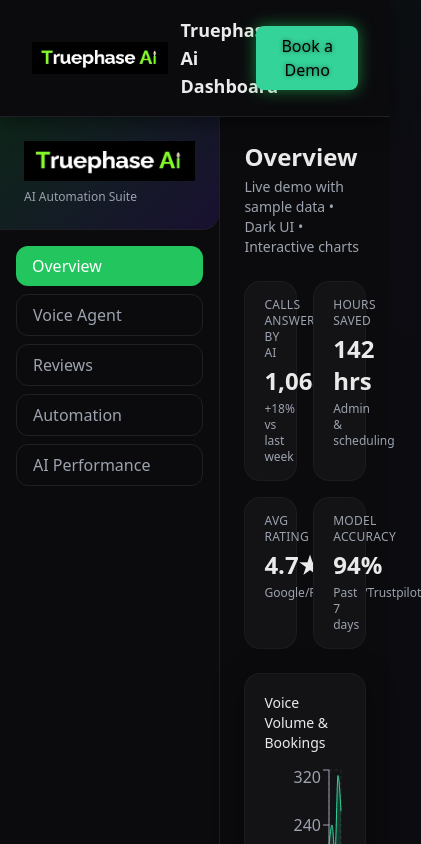
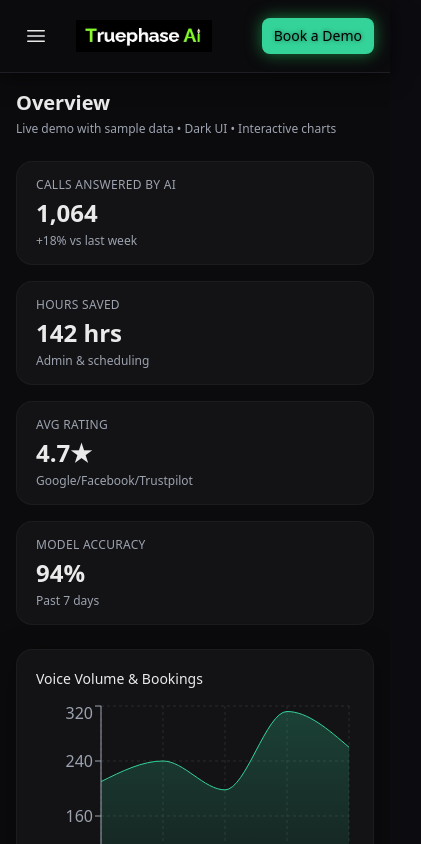
Before and after one commit to phasetask-eng/truephase-dashboard, a Next.js app: page / in a window 390 px wide. Shown: the top 844 px of the page, 421 px wide, since content can reach past the window. Built offline with nearby package versions, Linux system fonts and the light colour scheme.

Commit message:
Responsiveness

```diff
--- a/app/page.tsx
+++ b/app/page.tsx
@@ -131,12 +131,13 @@ export default function TruephaseDashboard() {
   const [section, setSection] = useState<"overview" | "voice" | "reviews" | "automation" | "ai">(
     "overview"
   );
+  const [isMobileMenuOpen, setIsMobileMenuOpen] = useState(false);
 
   /** Sections */
   const Overview = () => (
     <div className="space-y-6">
       {/* KPI row */}
-      <div className="grid grid-cols-2 md:grid-cols-4 gap-4">
+      <div className="grid grid-cols-1 sm:grid-cols-2 md:grid-cols-4 gap-4">
         <KPI label="Calls Answered by AI" value="1,064" sub="+18% vs last week" />
         <KPI label="Hours Saved" value="142 hrs" sub="Admin & scheduling" />
         <KPI label="Avg Rating" value="4.7★" sub="Google/Facebook/Trustpilot" />
@@ -144,7 +145,7 @@ export default function TruephaseDashboard() {
       </div>
 
       {/* Charts */}
-      <div className="grid lg:grid-cols-3 gap-6">
+      <div className="grid grid-cols-1 lg:grid-cols-3 gap-6">
         <Card title="Voice Volume & Bookings">
           <div style={{ height: 260 }}>
             <ResponsiveContainer width="100%" height="100%">
@@ -294,7 +295,7 @@ export default function TruephaseDashboard() {
                 <CartesianGrid stroke={GRID} strokeDasharray="3 3" />
                 <XAxis dataKey="m" stroke={MUTED} />
                 <YAxis stroke={MUTED} domain={[4, 5]} />
-                <Tooltip contentStyle={{ background: CARD, border: "1px solid #2a2a32", color: TEXT }} />
+                <Tooltip contentStyle={{ background: CARD, border: "1px solid #2a3231ff", color: TEXT }} />
                 <Area type="monotone" dataKey="avg" stroke={ACCENT_2} fill="url(#grad2)" />
               </AreaChart>
             </ResponsiveContainer>
@@ -317,7 +318,7 @@ export default function TruephaseDashboard() {
                     <Cell key={i} fill={s.color} />
                   ))}
                 </Pie>
-                <Tooltip contentStyle={{ background: CARD, border: "1px solid #2a2a32", color: TEXT }} />
+                <Tooltip contentStyle={{ background: CARD, border: "1px solid #2a2f32ff", color: TEXT }} />
               </PieChart>
             </ResponsiveContainer>
           </div>
@@ -448,23 +449,43 @@ export default function TruephaseDashboard() {
     <>
       {/* 🔹 Top Navbar */}
       <header
-        className="sticky top-0 z-50 flex items-center justify-between px-8 py-4 border-b border-[#1e1e24]"
+        className="sticky top-0 z-50 flex items-center justify-between px-4 md:px-8 py-4 border-b border-[#1e1e24]"
         style={{
           background: BG,
           boxShadow: "0 4px 20px rgba(0,0,0,.5)",
         }}
       >
         <div className="flex items-center gap-3">
+          <button
+            className="md:hidden mr-2 p-2"
+            onClick={() => setIsMobileMenuOpen(!isMobileMenuOpen)}
+            style={{ color: TEXT }}
+          >
+            <svg
+              xmlns="http://www.w3.org/2000/svg"
+              fill="none"
+              viewBox="0 0 24 24"
+              strokeWidth={1.5}
+              stroke="currentColor"
+              className="w-6 h-6"
+            >
+              <path
+                strokeLinecap="round"
+                strokeLinejoin="round"
+                d={isMobileMenuOpen ? "M6 18L18 6M6 6l12 12" : "M3.75 6.75h16.5M3.75 12h16.5M3.75 17.25h16.5"}
+              />
+            </svg>
+          </button>
           {/* Change the src if your file is not this name */}
           <img src="/truephase-logo.jpg" alt="Truephase Logo" className="h-8" />
-          <h1 className="text-lg font-semibold" style={{ color: TEXT }}>
+          <h1 className="text-lg font-semibold hidden sm:block" style={{ color: TEXT }}>
             Truephase Ai Dashboard
           </h1>
         </div>
 
        <button
          onClick={() => window.open("https://truephase.co.uk/#contact", "_blank")}
-  className="tp-cta px-5 py-2 rounded-lg font-medium text-black"
+         className="tp-cta px-3 sm:px-5 py-2 rounded-lg font-medium text-black text-sm sm:text-base"
          style={{
            background: ACCENT,
            boxShadow: "0 0 16px rgba(34,197,94,.6)",
@@ -478,8 +499,21 @@ export default function TruephaseDashboard() {
 
       {/* 🔹 Dashboard Layout */}
       <div className="min-h-screen flex" style={{ background: BG, color: TEXT }}>
+        {/* Backdrop */}
+        {isMobileMenuOpen && (
+          <div
+            className="fixed inset-0 bg-black bg-opacity-50 z-40 md:hidden transition-opacity duration-300"
+            onClick={() => setIsMobileMenuOpen(false)}
+          />
+        )}
+
         {/* Sidebar */}
-        <aside className="w-64 flex flex-col border-r border-[#1e1e24]">
+        <aside className={`
+          fixed md:relative md:flex w-64 flex-col border-r border-[#1e1e24]
+          transition-all duration-300 ease-in-out transform
+          ${isMobileMenuOpen ? 'translate-x-0 z-50' : '-translate-x-full md:translate-x-0'}
+          top-0 bottom-0 left-0 bg-[#0B0B0D]
+        `}>
           <style jsx>{`
   .tp-sideHead {
     background: linear-gradient(
@@ -517,7 +551,10 @@ export default function TruephaseDashboard() {
               return (
                 <button
                   key={key}
-                  onClick={() => setSection(key as any)}
+                  onClick={() => {
+                    setSection(key as any);
+                    setIsMobileMenuOpen(false);
+                  }}
                   className="w-full text-left px-4 py-2 rounded-xl transition"
                   style={{
                     background: active ? ACCENT_2 : "transparent",
@@ -533,9 +570,9 @@ export default function TruephaseDashboard() {
         </aside>
 
         {/* Main */}
-        <main className="flex-1 p-6 md:p-8">
+        <main className="flex-1 p-4 sm:p-6 md:p-8 overflow-x-hidden">
           <div className="mb-6">
-            <h2 className="text-2xl md:text-3xl font-semibold" style={{ color: TEXT }}>
+            <h2 className="text-xl sm:text-2xl md:text-3xl font-semibold" style={{ color: TEXT }}>
               {section === "overview"
                 ? "Overview"
                 : section === "voice"
@@ -546,12 +583,14 @@ export default function TruephaseDashboard() {
                 ? "Business Automation Workflows"
                 : "AI Performance & Continuous Improvement"}
             </h2>
-            <p className="text-sm mt-1" style={{ color: MUTED }}>
+            <p className="text-xs sm:text-sm mt-1" style={{ color: MUTED }}>
               Live demo with sample data • Dark UI • Interactive charts
             </p>
           </div>
 
+          <div className="w-full">
             {renderSection()}
+          </div>
         </main>
       </div>
     </>
```
Lines whose indentation alone changed are shown as unchanged.
